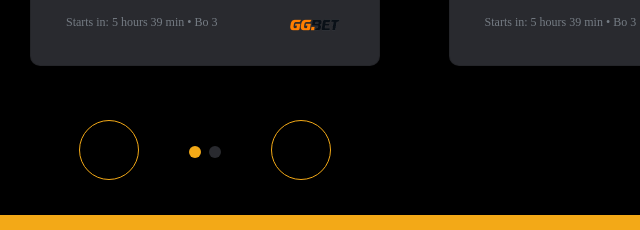
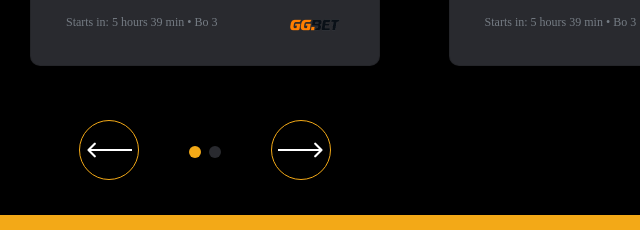
Before and after one commit to Diachuk-P/TZ, a plain HTML site: page index.html in a window 1280 px wide. Shown: the part 1613-1843 px from the top of the page, 435-1075 px from the left. Drawn offline with nearby package versions, Linux system fonts and the light colour scheme; files that its build step writes are made by us from their sources; the site is published under a folder, as on GitHub Pages, so addresses that start at the root find nothing.

Commit message:
Update style.scss

```diff
--- a/scss/style.scss
+++ b/scss/style.scss
@@ -676,7 +676,7 @@
     display: none;
 }
 .main__swiper_left {
-    background-image: url("/assets/img/card/Arrow1.png");
+    background-image: url("../img/card/Arrow1.png");
     display: -webkit-box;
     display: -ms-flexbox;
     display: flex;
@@ -700,7 +700,7 @@ display: none;
 }
 
 .main__swiper_right {
-    background-image: url("/assets/img/card/Arrow2.png");
+    background-image: url("../img/card/Arrow2.png");
     display: -webkit-box;
     display: -ms-flexbox;
     display: flex;
```
